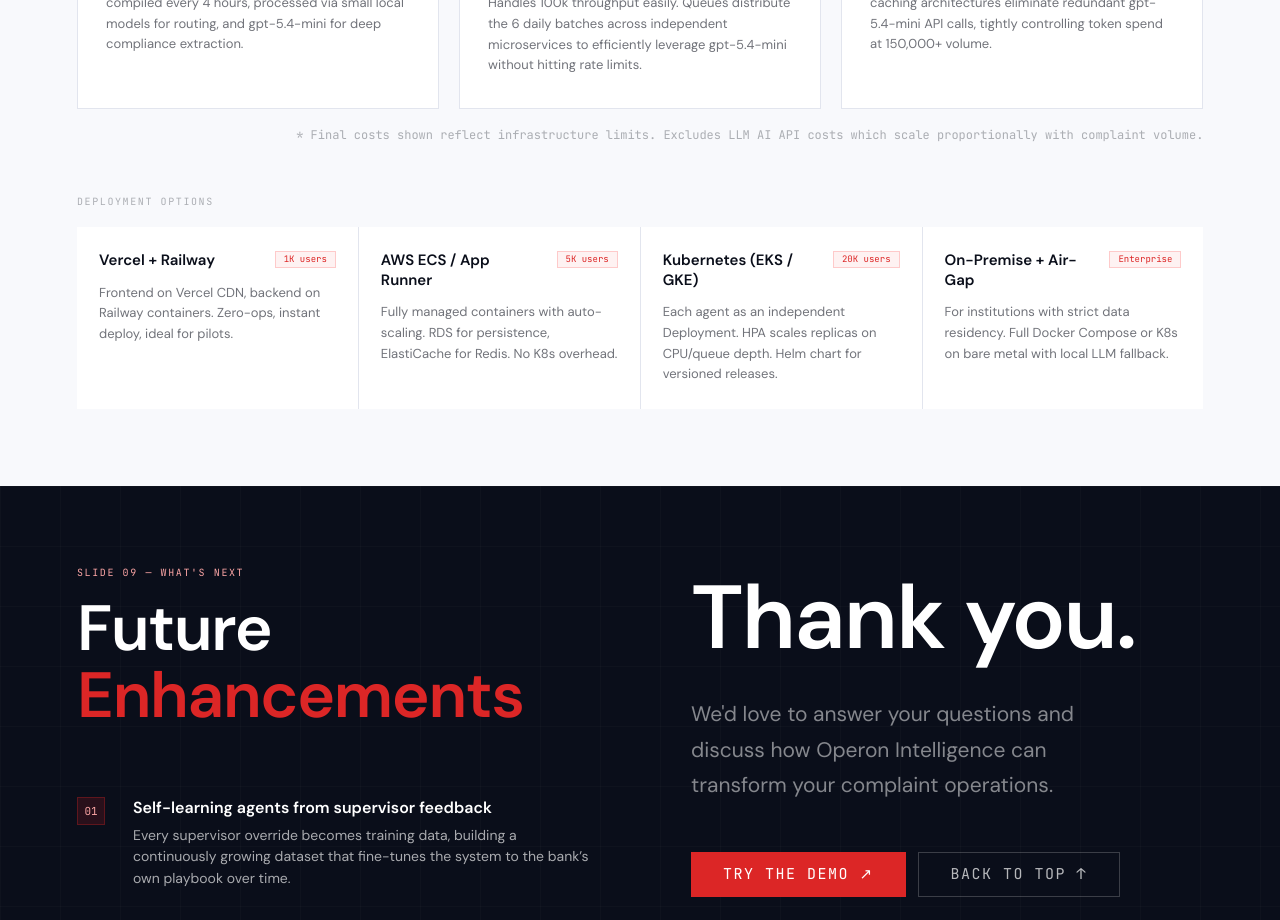
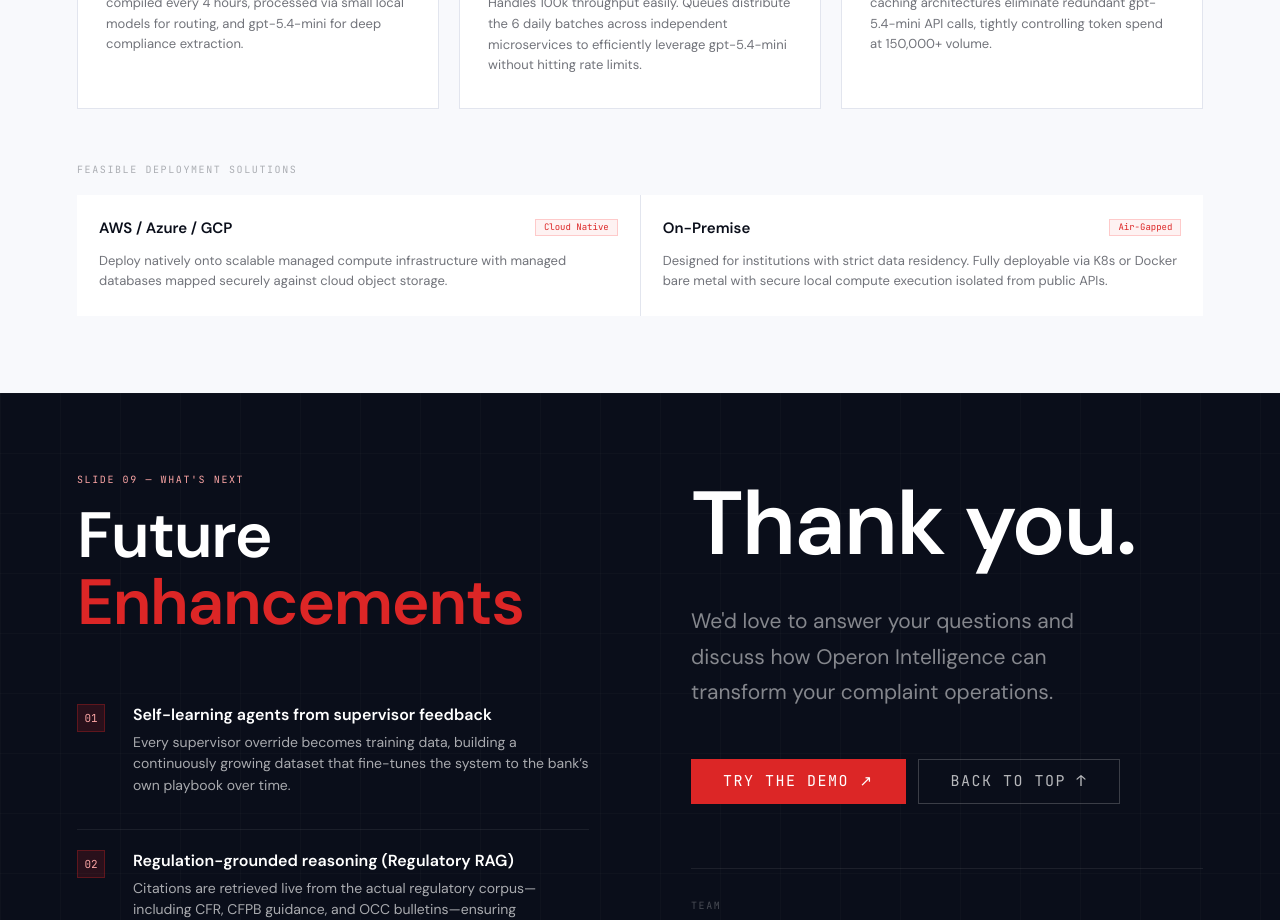
Before and after one commit to premalshah999/Operon_Presentation, a React (Vite) app: page / in a window 1280 px wide. Shown: the part 8040-8960 px from the top of the page. Built offline with nearby package versions, Linux system fonts and the light colour scheme.

Commit message:
refactor: streamlined deployment framework options and cleared legacy infrastructure cost disclaimers

```diff
--- a/src/App.jsx
+++ b/src/App.jsx
@@ -785,10 +785,8 @@ const SCALE_TIERS = [
 ];
 
 const DEPLOY_OPTIONS = [
-  { name: 'Vercel + Railway', desc: 'Frontend on Vercel CDN, backend on Railway containers. Zero-ops, instant deploy, ideal for pilots.', tag: '1K users' },
-  { name: 'AWS ECS / App Runner', desc: 'Fully managed containers with auto-scaling. RDS for persistence, ElastiCache for Redis. No K8s overhead.', tag: '5K users' },
-  { name: 'Kubernetes (EKS / GKE)', desc: 'Each agent as an independent Deployment. HPA scales replicas on CPU/queue depth. Helm chart for versioned releases.', tag: '20K users' },
-  { name: 'On-Premise + Air-Gap', desc: 'For institutions with strict data residency. Full Docker Compose or K8s on bare metal with local LLM fallback.', tag: 'Enterprise' },
+  { name: 'AWS / Azure / GCP', desc: 'Deploy natively onto scalable managed compute infrastructure with managed databases mapped securely against cloud object storage.', tag: 'Cloud Native' },
+  { name: 'On-Premise', desc: 'Designed for institutions with strict data residency. Fully deployable via K8s or Docker bare metal with secure local compute execution isolated from public APIs.', tag: 'Air-Gapped' },
 ];
 
 const Scalability = () => (
@@ -836,16 +834,10 @@ const Scalability = () => (
           </Reveal>
         ))}
       </div>
-      <Reveal direction="up" delay={0.25}>
-        <div style={{ fontFamily:'var(--mono)', fontSize:12, color:'var(--ink-3)', textAlign:'right', marginTop:'-36px', marginBottom:56 }}>
-          * Final costs shown reflect infrastructure limits. Excludes LLM AI API costs which scale proportionally with complaint volume.
-        </div>
-      </Reveal>
-
       {/* Deployment options */}
       <Reveal direction="up" delay={0.3}>
-        <div className="label" style={{ marginBottom:20 }}>Deployment Options</div>
-        <div style={{ display:'grid', gridTemplateColumns:'repeat(4, 1fr)', gap:1, background:'var(--border)' }}>
+        <div className="label" style={{ marginBottom:20, marginTop:56 }}>Feasible Deployment Solutions</div>
+        <div style={{ display:'grid', gridTemplateColumns:'repeat(2, 1fr)', gap:1, background:'var(--border)' }}>
           {DEPLOY_OPTIONS.map((opt, i) => (
             <div key={i} style={{ background:'var(--bg)', padding:'24px 22px' }}>
               <div style={{ display:'flex', justifyContent:'space-between', alignItems:'flex-start', marginBottom:12 }}>
```
